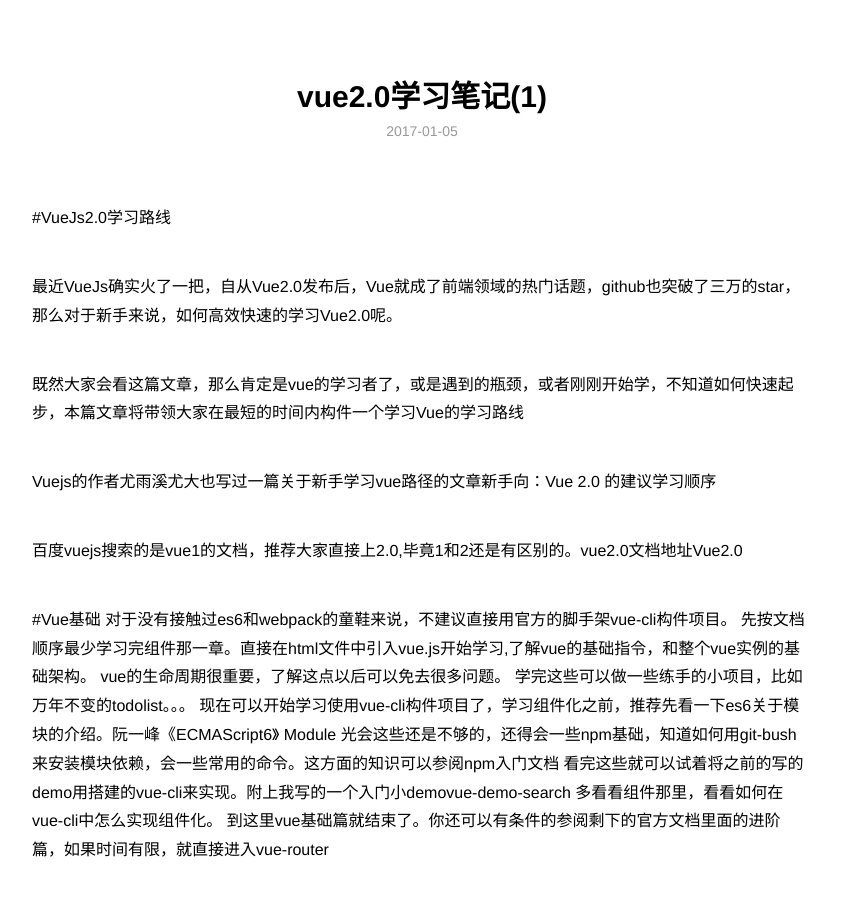
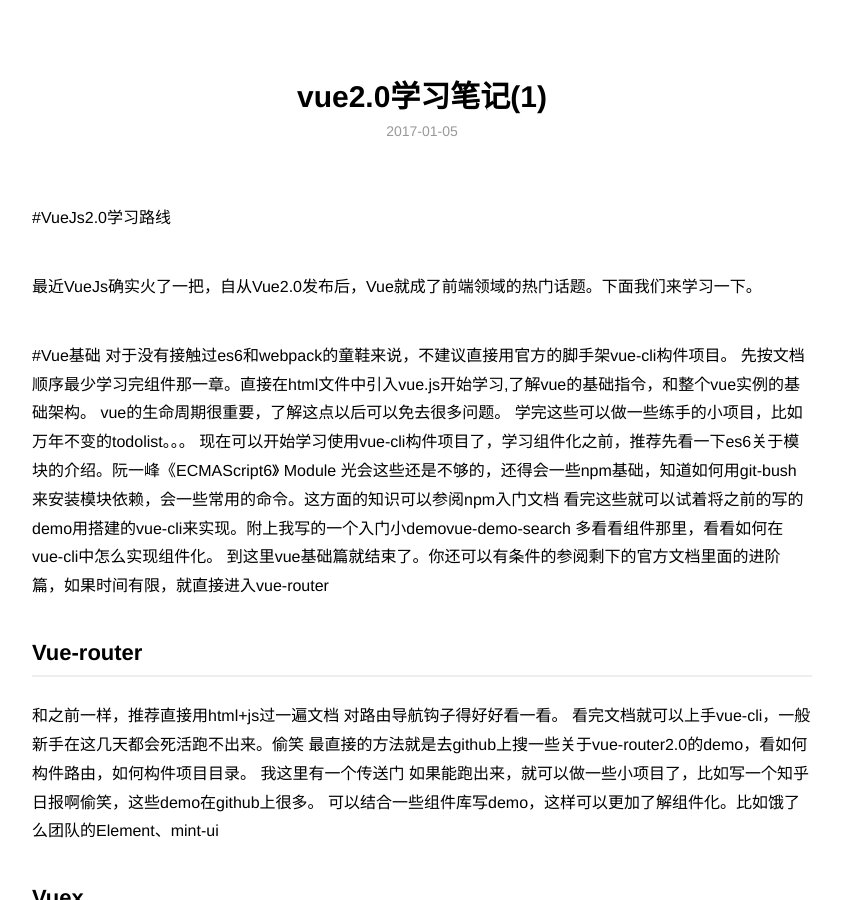
Before and after one commit to ioloveuu/ioloveuu.github.io, a Jekyll site: the page built from _posts/2017-01-05-vue-notes.md, in a window 1280 px wide and 900 px high. Shown: the whole window, without its empty margins (218-1059 px from the left). Built offline with Jekyll 4.4.1, drawn with Linux system fonts in a browser that asks for light colours; nearby versions of some CDN libraries; a script that is not in the unit is left out.

Commit message:
Update 2017-01-05-vue-notes.md

```diff
--- a/_posts/2017-01-05-vue-notes.md
+++ b/_posts/2017-01-05-vue-notes.md
@@ -7,14 +7,7 @@
 
 #VueJs2.0学习路线
 
-最近VueJs确实火了一把，自从Vue2.0发布后，Vue就成了前端领域的热门话题，github也突破了三万的star，那么对于新手来说，如何高效快速的学习Vue2.0呢。
-
-既然大家会看这篇文章，那么肯定是vue的学习者了，或是遇到的瓶颈，或者刚刚开始学，不知道如何快速起步，本篇文章将带领大家在最短的时间内构件一个学习Vue的学习路线
-
-Vuejs的作者尤雨溪尤大也写过一篇关于新手学习vue路径的文章新手向：Vue 2.0 的建议学习顺序
-
-百度vuejs搜索的是vue1的文档，推荐大家直接上2.0,毕竟1和2还是有区别的。vue2.0文档地址Vue2.0
-
+最近VueJs确实火了一把，自从Vue2.0发布后，Vue就成了前端领域的热门话题。下面我们来学习一下。
 
 
 #Vue基础
```
